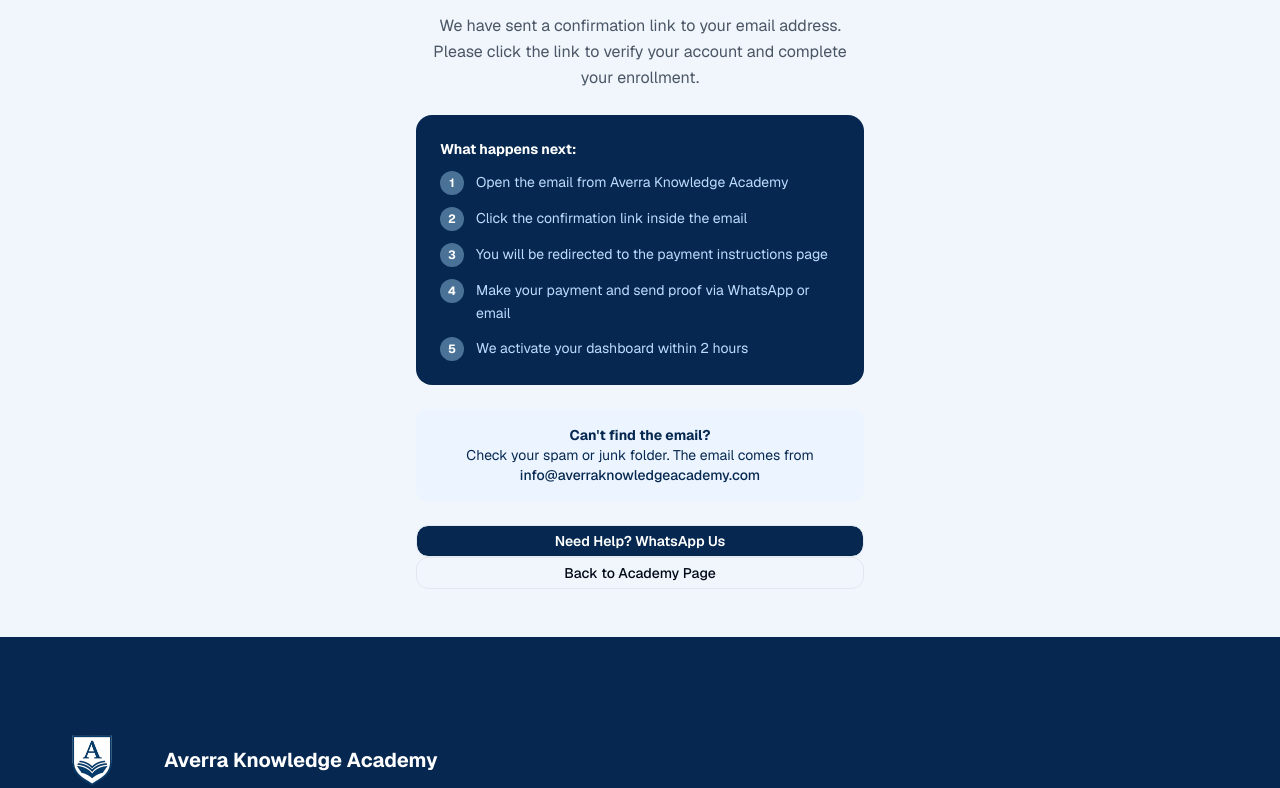
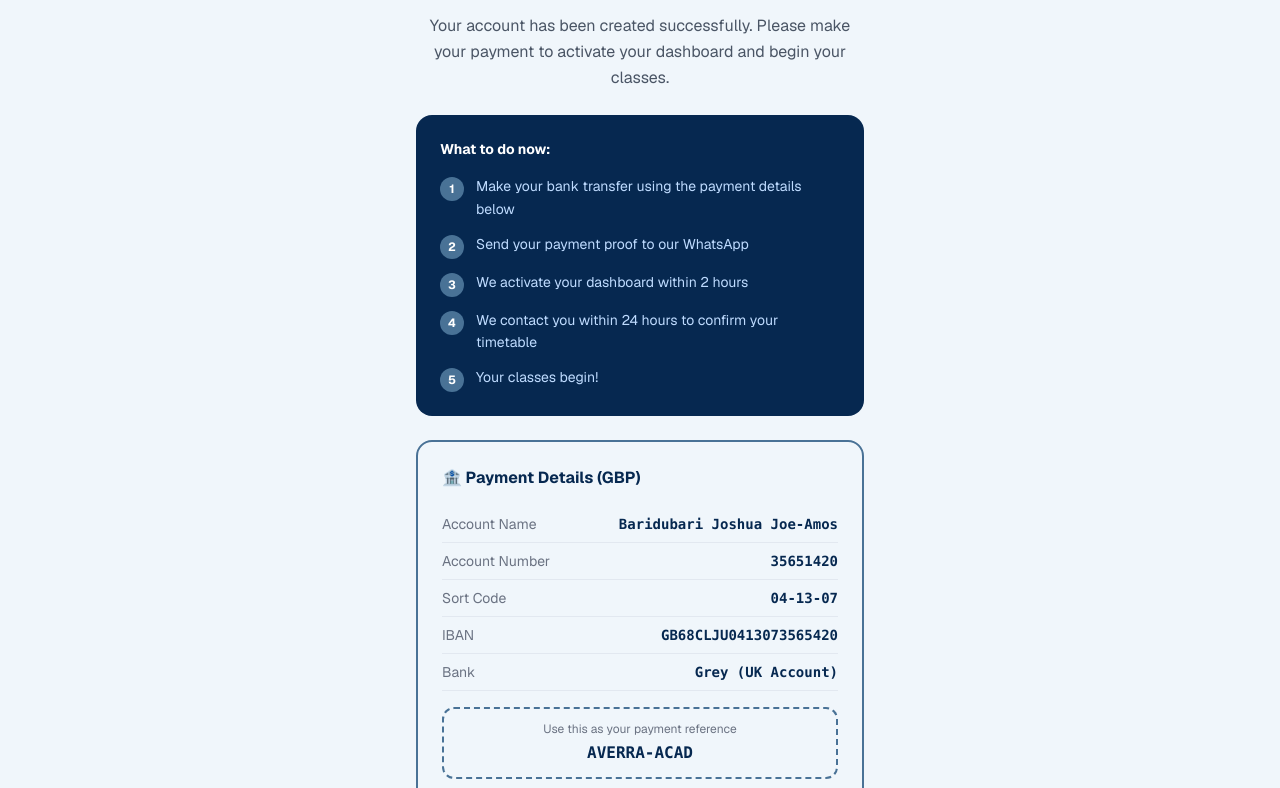
Before and after one commit to thrinxs/averraknowledgeacademy, a Next.js app: page /academy/enroll/verify in a window 1280 px wide. Shown: the part 371-1159 px from the top of the page. Built offline with nearby package versions, Linux system fonts and the light colour scheme; no server answers.

Commit message:
Update verify page — remove email confirmation dependency

```diff
--- a/app/academy/enroll/verify/page.tsx
+++ b/app/academy/enroll/verify/page.tsx
@@ -3,7 +3,7 @@
 import { Button } from '@/components/ui/button'
 
 export const metadata = {
-  title: 'Verify Your Email — Averra Academy',
+  title: 'Enrolment Registered — Averra Academy',
 }
 
 export default function AcademyVerifyPage() {
@@ -15,117 +15,122 @@
     >
       <div className="max-w-md w-full text-center">
 
-        {/* Logo */}
-        <Link href="/academy" className="inline-block
-        mb-8">
+        <Link href="/academy" className="inline-block mb-8">
           <Image
             src="/logo.png"
             alt="Averra Knowledge Academy"
             width={200}
             height={200}
-            className="h-16 w-auto mx-auto
-            object-contain"
+            className="h-16 w-auto mx-auto object-contain"
           />
         </Link>
 
-        {/* Icon */}
         <div
           className="w-20 h-20 rounded-full flex
           items-center justify-center mx-auto mb-6
           text-3xl"
           style={{ backgroundColor: '#062850' }}
         >
-          📧
+          🎉
         </div>
 
-        {/* Heading */}
         <h1
-          className="text-2xl md:text-3xl font-bold
-          mb-3"
+          className="text-2xl md:text-3xl font-bold mb-3"
           style={{ color: '#062850' }}
         >
-          Check Your Email
+          Enrolment Registered!
         </h1>
 
-        <p className="text-gray-600 mb-6
-        leading-relaxed">
-          We have sent a confirmation link to your
-          email address. Please click the link to
-          verify your account and complete your
-          enrollment.
+        <p className="text-gray-600 mb-6 leading-relaxed">
+          Your account has been created successfully.
+          Please make your payment to activate your
+          dashboard and begin your classes.
         </p>
 
-        {/* Info Box */}
         <div
           className="rounded-2xl p-6 mb-6 text-left
           space-y-3"
           style={{ backgroundColor: '#062850' }}
         >
-          <h3 className="font-bold text-white text-sm">
-            What happens next:
+          <h3 className="font-bold text-white text-sm mb-4">
+            What to do now:
           </h3>
           {[
-            {
-              step: '1',
-              text: 'Open the email from Averra Knowledge Academy',
-            },
-            {
-              step: '2',
-              text: 'Click the confirmation link inside the email',
-            },
-            {
-              step: '3',
-              text: 'You will be redirected to the payment instructions page',
-            },
-            {
-              step: '4',
-              text: 'Make your payment and send proof via WhatsApp or email',
-            },
-            {
-              step: '5',
-              text: 'We activate your dashboard within 2 hours',
-            },
-          ].map((item) => (
-            <div
-              key={item.step}
-              className="flex items-start gap-3"
-            >
+            'Make your bank transfer using the payment details below',
+            'Send your payment proof to our WhatsApp',
+            'We activate your dashboard within 2 hours',
+            'We contact you within 24 hours to confirm your timetable',
+            'Your classes begin!',
+          ].map((item, i) => (
+            <div key={i} className="flex items-start gap-3">
               <div
                 className="w-6 h-6 rounded-full flex
                 items-center justify-center text-xs
-                font-bold text-white flex-shrink-0"
+                font-bold text-white flex-shrink-0 mt-0.5"
                 style={{ backgroundColor: '#497296' }}
               >
-                {item.step}
+                {i + 1}
               </div>
-              <p className="text-blue-200 text-sm
-              leading-relaxed">
-                {item.text}
+              <p className="text-blue-200 text-sm leading-relaxed">
+                {item}
               </p>
             </div>
           ))}
         </div>
 
-        {/* Spam Note */}
         <div
-          className="rounded-xl p-4 mb-6"
-          style={{ backgroundColor: '#EBF4FF' }}
+          className="rounded-2xl p-6 mb-6 text-left border-2"
+          style={{
+            borderColor: '#497296',
+            backgroundColor: '#F0F6FB',
+          }}
         >
           <p
-            className="text-sm"
+            className="font-bold mb-4"
             style={{ color: '#062850' }}
           >
-            <strong>Can&apos;t find the email?</strong>
-            <br />
-            Check your spam or junk folder. The email
-            comes from{' '}
-            <span className="font-medium">
-              info@averraknowledgeacademy.com
-            </span>
+            🏦 Payment Details (GBP)
           </p>
+          {[
+            ['Account Name', 'Baridubari Joshua Joe-Amos'],
+            ['Account Number', '35651420'],
+            ['Sort Code', '04-13-07'],
+            ['IBAN', 'GB68CLJU0413073565420'],
+            ['Bank', 'Grey (UK Account)'],
+          ].map(([label, value]) => (
+            <div
+              key={label}
+              className="flex justify-between items-center
+              py-2 border-b border-gray-100 last:border-0"
+            >
+              <span className="text-sm text-gray-500">
+                {label}
+              </span>
+              <span
+                className="text-sm font-bold font-mono"
+                style={{ color: '#062850' }}
+              >
+                {value}
+              </span>
+            </div>
+          ))}
+          <div
+            className="mt-4 p-3 rounded-xl text-center
+            border-2 border-dashed"
+            style={{ borderColor: '#497296' }}
+          >
+            <p className="text-xs text-gray-500 mb-1">
+              Use this as your payment reference
+            </p>
+            <p
+              className="font-bold font-mono"
+              style={{ color: '#062850' }}
+            >
+              AVERRA-ACAD
+            </p>
+          </div>
         </div>
 
-        {/* Actions */}
         <div className="space-y-3">
           <a
             href="https://wa.me/2349033440966"
@@ -135,11 +140,20 @@
             <Button
               className="w-full text-white font-semibold
               py-3 rounded-xl"
+              style={{ backgroundColor: '#16A34A' }}
+            >
+              💬 Send Payment Proof on WhatsApp
+            </Button>
+          </a>
+          <Link href="/dashboard/academy">
+            <Button
+              className="w-full text-white font-semibold
+              py-3 rounded-xl mt-2"
               style={{ backgroundColor: '#062850' }}
             >
-              Need Help? WhatsApp Us
+              Go to My Dashboard →
             </Button>
-          </a>
+          </Link>
           <Link href="/academy">
             <Button
               variant="outline"
@@ -150,6 +164,11 @@
           </Link>
         </div>
 
+        <p className="text-xs text-gray-400 mt-6">
+          Questions? WhatsApp us on +234 903 344 0966
+          or email info@averraknowledgeacademy.com
+        </p>
+
       </div>
     </div>
   )
```
